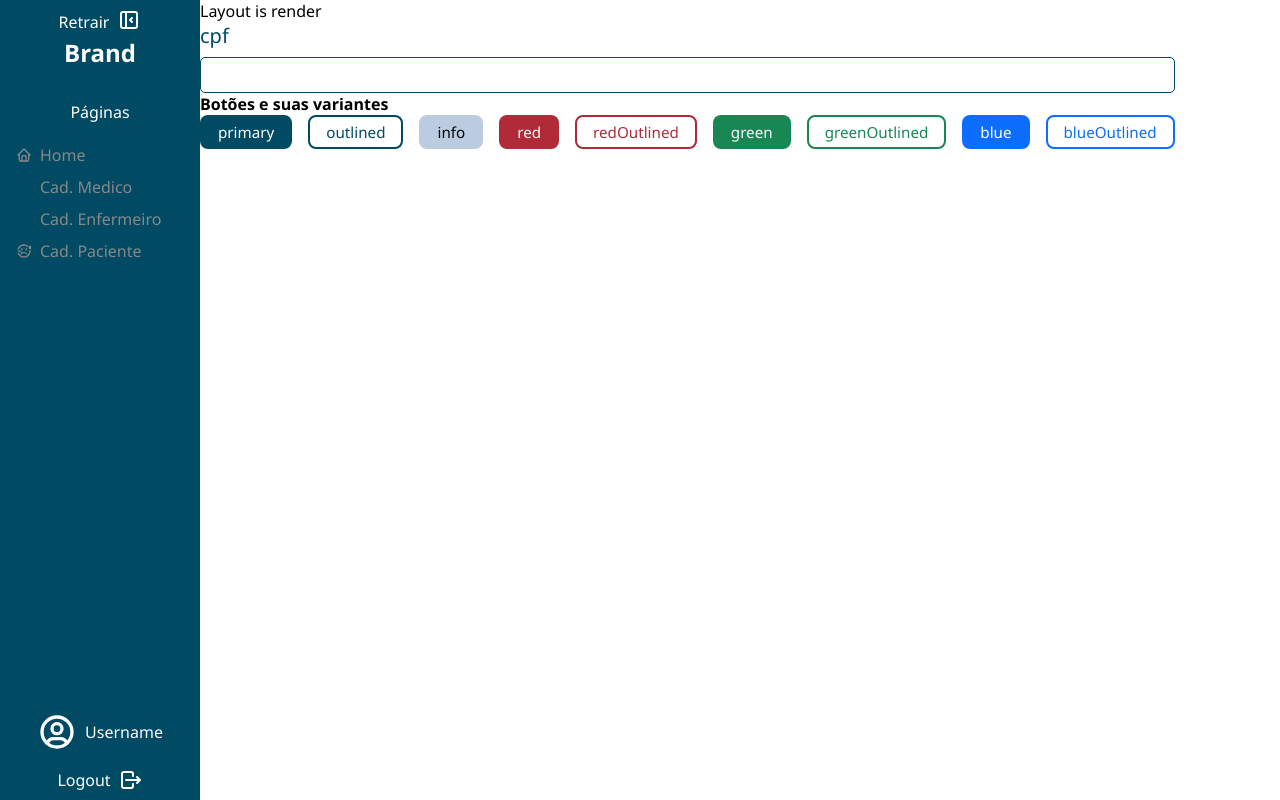
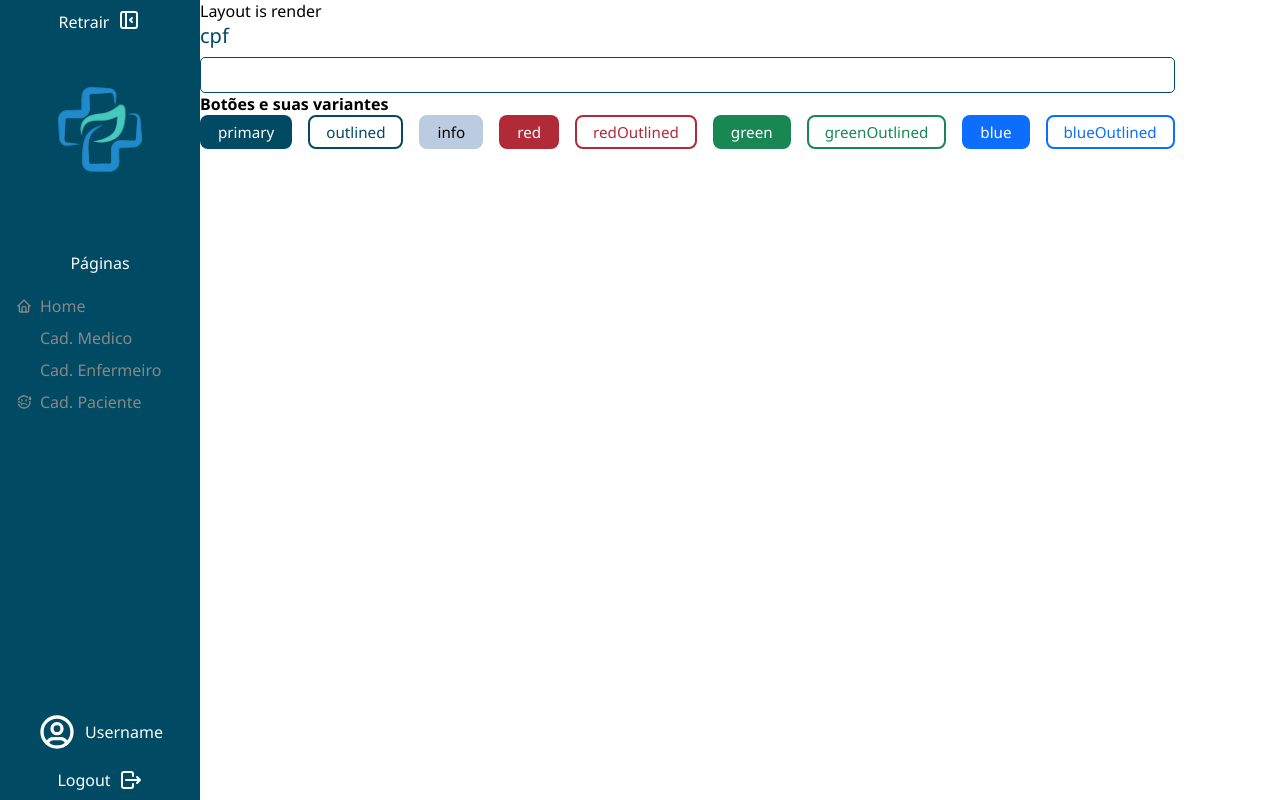
Before and after one commit to FullStack-Trindade/M3P-FrontEnd-Squad2, a React (Vite) app: page / in a window 1280 px wide. Built offline with nearby package versions, Linux system fonts and the light colour scheme; some icons are missing.

Commit message:
colocado a img de logo

```diff
--- a/src/components/Sidebar/Sidebar.component.jsx
+++ b/src/components/Sidebar/Sidebar.component.jsx
@@ -12,6 +12,8 @@ import { FaUserDoctor, FaUserNurse } from "react-icons/fa6"
 import { MdOutlineSick } from "react-icons/md"
 import { useNavigate } from "react-router-dom"
 import { SidebarContext } from "../../contexts/SidebarContext"
+
+import logoP from "../../assets/images/logoG.png"
 
 export default function SidebarComponent() {
 	// CONTEXTS
@@ -39,7 +41,7 @@ export default function SidebarComponent() {
 					<span className={showSidebar ? "" : "tooltiptext"}>
 						{showSidebar ? "Retrair" : "Expandir"}
 					</span>
-					<button onClick={() => setShowSidebar(!showSidebar)}>
+					<button onClick={() => setShowSidebar(!showSidebar)} >
 						{showSidebar ? (
 							<TbLayoutSidebarLeftCollapse size={"1.5rem"} />
 						) : (
@@ -47,7 +49,7 @@ export default function SidebarComponent() {
 						)}
 					</button>
 				</Styled.TooltipContainer>
-				<h2>Brand</h2>
+				<img src={logoP} width={showSidebar ? '120px' : '50px'}  style={{margin: '2rem 0'}}/>
 			</Styled.Header>
 			<Styled.Body>
 				<Styled.ListGroup>
```
